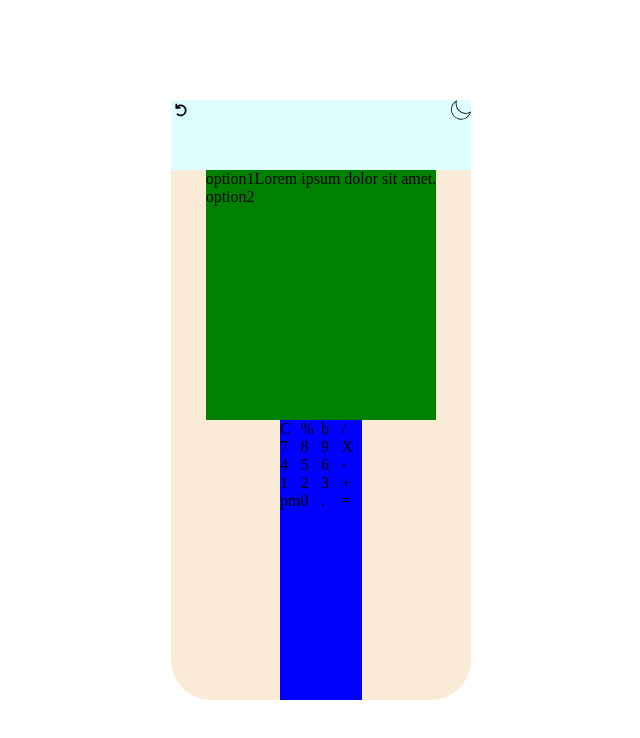
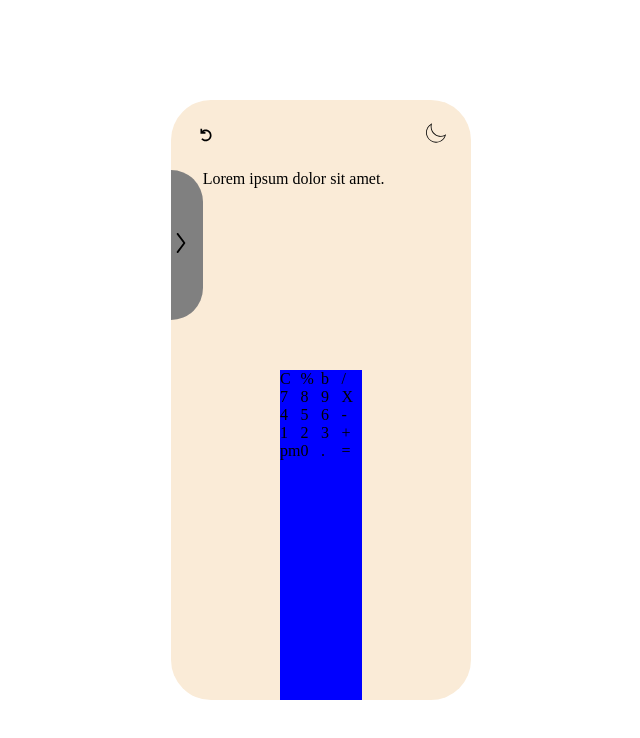
Before and after one commit to mothi-2k/calculator, a plain HTML site: page index.html in a window 1280 px wide. Shown: the whole page, without its empty margins (319-959 px from the left). Drawn offline with Linux system fonts and the light colour scheme.

Commit message:
added some more icons

```diff
--- a/index.html
+++ b/index.html
@@ -13,17 +13,18 @@
         <main class="app-container">
             <header class="app-header">
                 <nav class="header-nav">
-                    <ul class="header-nav-ul">
-                        <li class="header-nav-li1"><span><object data="resource/undo.svg" width="20" height="20"> </object></span></li>
-                        <li class="header-nav-li2"><object data="resource/moon.svg" width="20" height="20"> </object></li>
-                    </ul>
+                    <object class="header-icon1" data="resource/undo.svg" width="20" height="20"> </object>
+                    <span class="header-icon2"><object data="resource/moon.svg" width="20" height="20"> </object></span>
                 </nav>
             </header>
             <main class="main-display">
                 <nav class="side-pane">
                     <ul class="side-pane-ul">
-                        <li class="side-pane-li1">option1</li>
-                        <li class="side-pane-li2">option2</li>
+                        <span class="arrow-right">
+                            <object data="resource/right-arrow.svg" type="" height="20px" width="20px"></object>
+                        </span>
+                        <!-- <li class="side-pane-li1"></li>
+                        <li class="side-pane-li2">option2</li> -->
                     </ul>
                 </nav>
                 <div class="display-area">Lorem ipsum dolor sit amet.</div>
--- a/style.css
+++ b/style.css
@@ -24,13 +24,23 @@ body {
 
 .app-header {
     display: flex;
-    background-color: rgb(222, 255, 255);
     height: 70px;
     width: 100%;
 }
 
 .header-nav {
     flex-grow: 1;
+    display: flex;
+    justify-content: space-between;
+    align-items: center;
+}
+
+.header-icon1 {
+    margin-left: 25px;
+}
+
+.header-icon2 {
+    margin-right: 25px;
 }
 
 .header-nav-ul {
@@ -39,16 +49,24 @@ body {
     justify-content: space-between;
 }
 
-.header-nav-li1 {
+.main-display {
     display: flex;
-    justify-content: center;
+    height: 200px;
+    width: 100%;
+}
+
+.side-pane {
+    flex-grow: 1;
+    background-color: gray;
+    height: 150px;
+    width: 10px;
+    border-radius: 0px 70px 70px 0px;
+    display: flex;
     align-items: center;
 }
 
-.main-display {
-    display: flex;
-    background-color: green;
-    height: 250px;
+.display-area {
+    flex-grow: 4;
 }
 
 .side-pane-ul {
```
Also changed, not shown: resource/right-arrow.svg (added).
